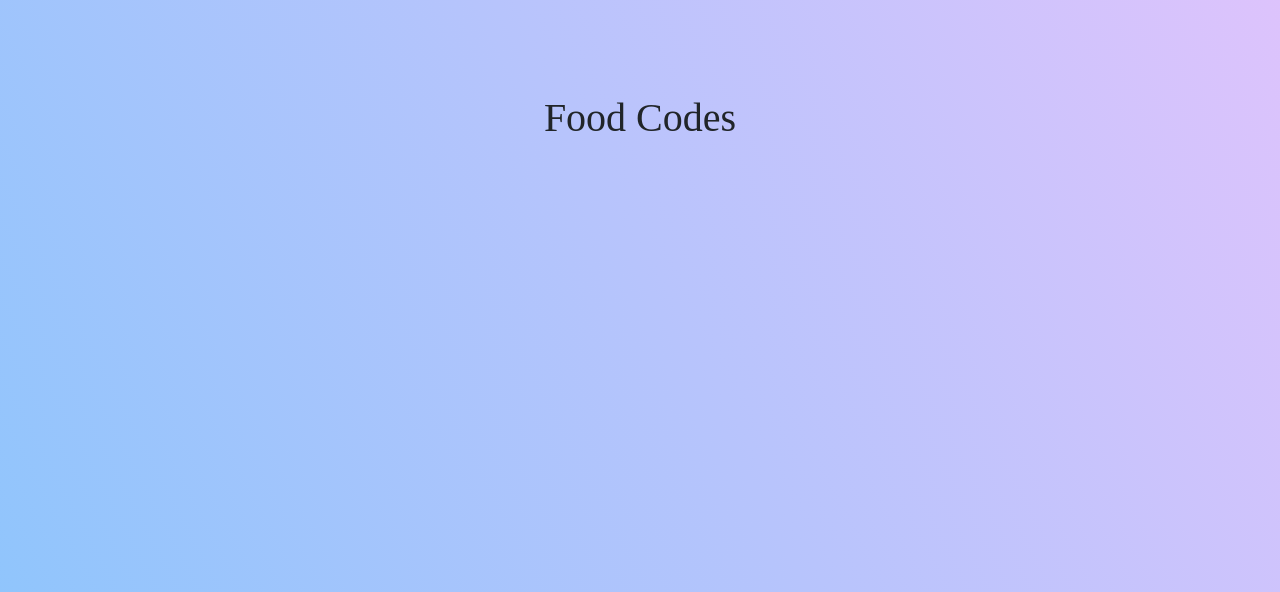
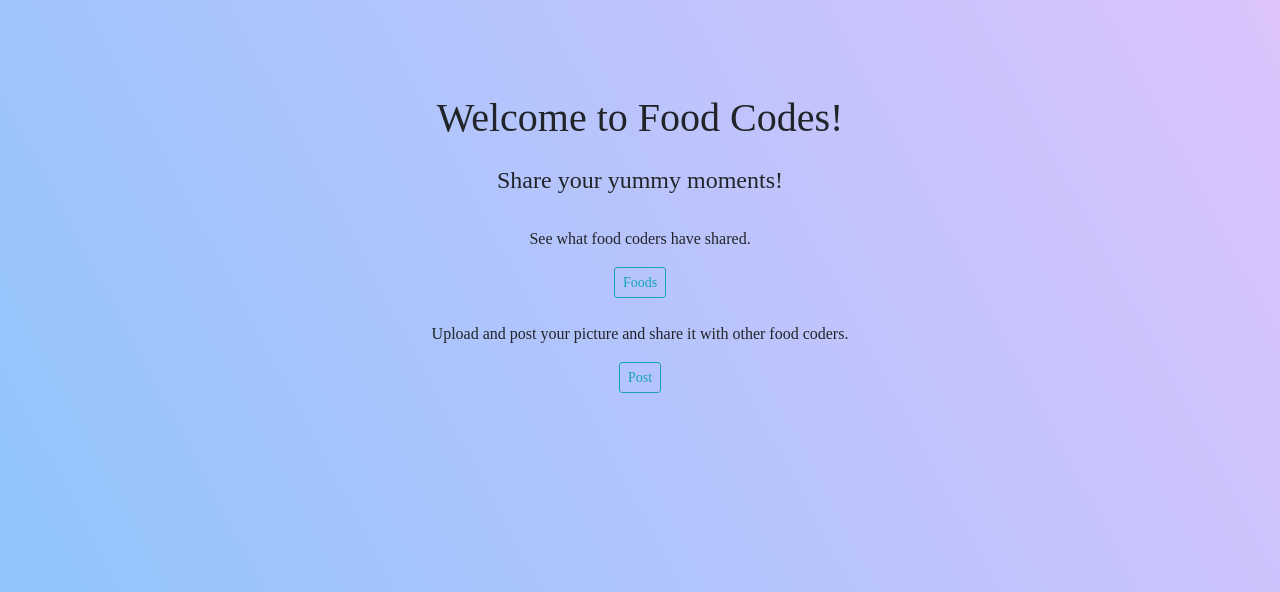
Before and after one commit to pratiksharma8/FoodCodesWebsite, a Django app: page / in a window 1280 px wide. Shown: the part 126-718 px from the top of the page. Run offline with Django 3.2, Linux system fonts and the light colour scheme; data that the repository does not hold is empty; some libraries are stand-ins or nearby versions; some web fonts are replaced.

Commit message:
Update home.html

```diff
--- a/website/foodcodes/blog/templates/blog/home.html
+++ b/website/foodcodes/blog/templates/blog/home.html
@@ -1,19 +1,13 @@
 {% extends 'blog/base.html' %}
-{% load static %}
 {% block content %}
 
-<h1 class="my-4">Food Codes</h1>
-<div class="grid-container">
-    {% for post in posts %}
-      <div class="grid-item">
-          <a href="{% url 'user-posts' post.author.username %}"><img class="imginpost mb-1" align="left" src="{{ post.author.profile.image.url }}"></a>
-          <div align="right" style="font-size: .67em;"><a href="{% url 'user-posts' post.author.username %}">@{{ post.author }}</a>
-          </div>
-        <a href="{% url 'post-detail' post.id %}"><img class="card-img mb-1" src="{{ post.photo.url }}" alt=""></a>
-        <a href="{% url 'post-detail' post.id %}"><h3 class="article-title">{{ post.title }}</h3></a>
-        <div class="border"></div>
-        <div class="border"></div>
-      </div>
-    {% endfor %}
-</div>
+<h1 class="my-4">Welcome to Food Codes!</h1>
+<h4>Share your yummy moments!</h4>
+<br>
+<p>See what food coders have shared.</p>
+<a class="btn btn-outline-info btn-sm" href="{% url 'blog-page' %}">Foods</a>
+<br>
+<br>
+<p>Upload and post your picture and share it with other food coders.</p>
+<a class="btn btn-outline-info btn-sm" href="{% url 'post-create' %}">Post</a>
 {% endblock %}
```
